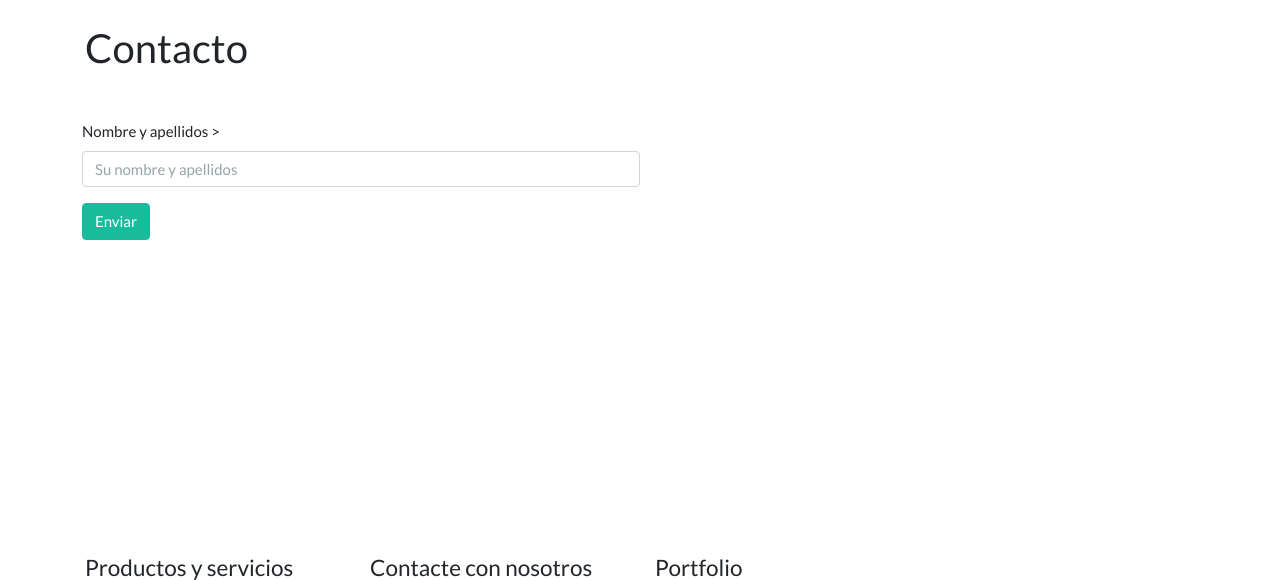
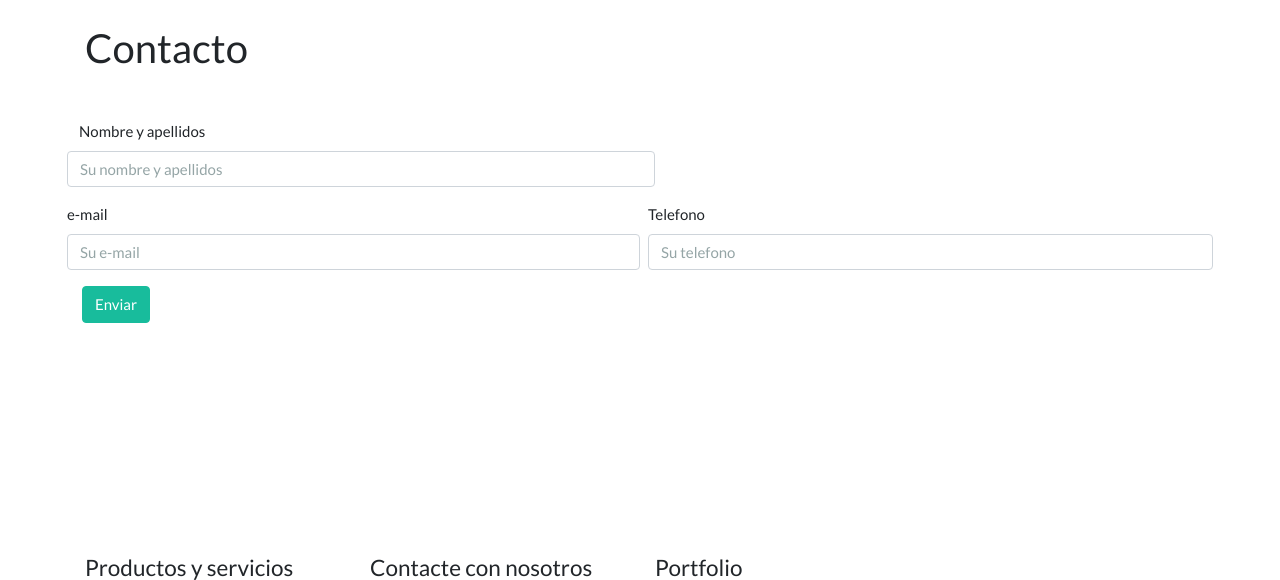
Before and after one commit to AlbertBeto/ProyectoProyecto, a PHP site: page /contacto.php in a window 1280 px wide. Shown: the part 94-674 px from the top of the page. Run offline with PHP 8.4, Linux system fonts and the light colour scheme; data that the repository does not hold is empty; some libraries are stand-ins or nearby versions.

Commit message:
Introduzco campos telefono y confirmadores enel php

```diff
--- a/src/contacto.php
+++ b/src/contacto.php
@@ -13,6 +13,23 @@
                 $nameErr = "Solo se permiten letras y espacios.";
             }
             }
+        if (empty($_POST["email"])) {
+            $emailErr = "Por favor, introduzca su e-mail.";
+        } else {
+                $email = test_input($_POST["email"]);
+                if (!preg_match("/^(([^<>()\[\]\.,;:\s@\”]+(\.[^<>()\[\]\.,;:\s@\”]+)*)|(\”.+\”))@(([^<>()[\]\.,;:\s@\”]+\.)+[^<>()
+                [\]\.,;:\s@\”]{2,})$/",$email)) {
+                $emailErr = "Introduzca un e-mail válido.";
+            }
+            }
+        if (empty($_POST["telefono"])) {
+            $telefonoErr = "Por favor, introduzca su telefono.";
+        } else {
+                $telefono = test_input($_POST["telefono"]);
+                if (!preg_match("/^[9|6]{1}([\d]{2}[-]*){3}[\d]{2}$/",$telefono)) {
+                $telefonoErr = "Introduzca un telefono válido.";
+            }
+            }
     }
 ?>
 
@@ -22,14 +39,32 @@
 
 <form action="<?php echo htmlspecialchars($_SERVER["PHP_SELF"]);?>" method="POST">
 <div class="mb-3 col-sm-6 p-0">
+    <div class="row">
         <label for="nombreApellidosID" class="form-label">Nombre y apellidos</label>
         <!--Esta linea es para crear el campo. value nos permite mantener el texto en el campo aunque
         sea erroneo y mantenga el texto escrito. Creamos la variable name en php del principio justo antes
-de la expresion regular  -->>
+        de la expresion regular  -->
         <input type="text" name="nombreApellidos" value="<?php echo $name;?>" class="form-control" id="nombreApellidosID"
         placeholder="Su nombre y apellidos" >
         <span class="text-danger"> <?php echo $nameErr ?> </span>
     </div>
+</div>
+<div class="row">
+    <div class="mb-3 col-sm-6 p-0">
+        <label for="emailID" class="form-label">e-mail</label>
+        <input type="text" name="email" value="<?php echo $email;?>" class="form-control"
+        id="emailID" placeholder="Su e-mail">
+        <span class="text-danger"> <?php echo $emailErr ?> </span>
+    </div>
+
+    <div class="mb-3 pl-2 col-sm-6 p-0">
+        <label for="telefono" class="form-label">Telefono</label>
+        <input type="text" name="telefono" value="<?php echo $telefono;?>" class="form-control"
+        id="telefonoID" placeholder="Su telefono">
+        <span class="text-danger"> <?php echo $telefonoErr ?> </span>
+    </div>
+</div>
+
 <button type="submit" class="btn btn-success">Enviar</button>
 </form>
 
```
Lines whose indentation alone changed are shown as unchanged.
